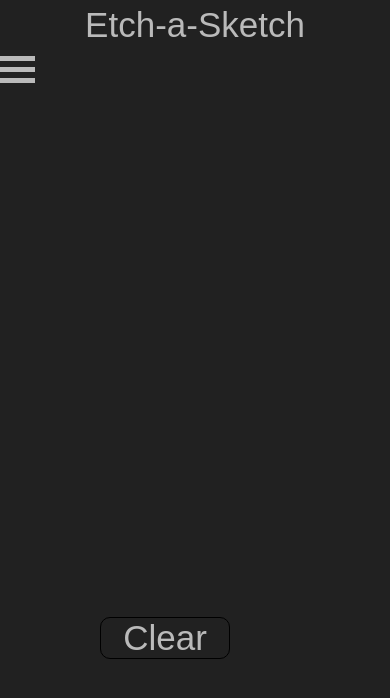
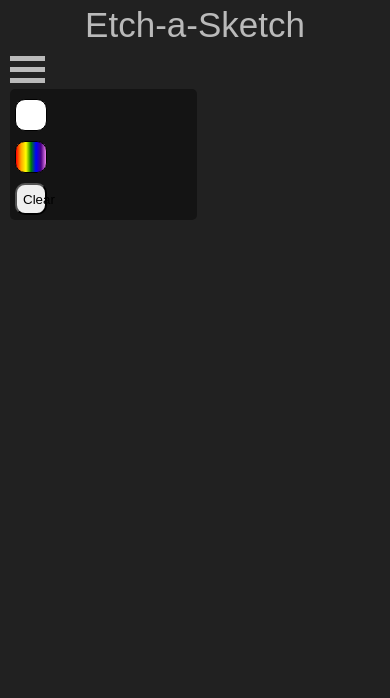
Before and after one commit to CptSnuffy/etch-a-sketch-odin-project, a plain HTML site: page index.html in a window 390 px wide. Shown: the top 698 px of the page. Drawn offline with Linux system fonts and the light colour scheme; a web font is replaced by a local one.

Commit message:
Hamburger menu setup need to anim menu contents

```diff
--- a/index.html
+++ b/index.html
@@ -17,12 +17,17 @@
         <div class='bar1'></div>
         <div class='bar2'></div>
         <div class='bar3'></div>
+        <li class='hamburgercontent'>
+            <button id='blackcolor'></button>
+            <button id='rgbcolor'></button>
+            <button id='resetbutton' onclick="reset()">Clear</button>
+        </li>
     </div>
     <div id='gridparent'>
         <!-- js will create more divs and place them here -->
     </div>
-    <div id='resetbutton'>
+    <!-- <div id='resetbutton'>
         Clear
-    </div>
+    </div> -->
 </body>
 </html>
--- a/script.js
+++ b/script.js
@@ -47,9 +47,9 @@
     }
 }
 
-let resetButton = document.getElementById('resetbutton');
+// let resetButton = document.getElementById('resetbutton');
 
-resetButton.onclick = () => {reset();};
+// resetButton.onclick = () => {reset();};
 
 
 setupGame();
--- a/style.css
+++ b/style.css
@@ -1,3 +1,4 @@
+
 body
 {
     font-family: 'Mochiy Pop P One', sans-serif;
@@ -17,10 +18,13 @@
 
 }
 
+/* CSS for hamburger menu animation */
+
 .hamburgermenu
 {
     display: inline-block;
     cursor: pointer;
+    margin-left: 10px;
 }
 
 .bar1, .bar2, .bar3
@@ -48,18 +52,48 @@
     -webkit-transform: rotate(45deg) translate(-8px, -8px);
     transform: rotate(45deg) translate(-8px, -8px);
 }
+/* CSS for hamburger menu contents */
+
+.hamburgercontent
+{
+    display: flex;
+    flex-flow: column;
+    background-color: #141414;
+    padding-right: 150px;
+    padding-bottom: 5px;
+    border-radius: 5px;
+}
+
+#blackcolor
+{
+    border: black solid 1px;
+    margin: 10px 0 0 5px;
+    width:32px;
+    height: 32px;
+    background-color: white;
+    border-radius: 10px;
+}
+
+#rgbcolor
+{
+    margin: 10px 0 0 5px;
+    border: black solid 1px;
+    width: 32px;
+    height: 32px;
+    background-image: linear-gradient(to left, violet, indigo, blue, green, yellow, orange, red);
+    border-radius: 10px;
+}
 
 #resetbutton
 {
-    position: absolute;
-    justify-content: center;
+    margin: 10px 0 0 5px;
+    width: 32px;
+    height: 32px;
     text-align: center;
-    color: #bababa;
-    border: 1px solid black;
     border-radius: 10px;
-    width: 128px;
-    margin-left: 100px;
 }
+
+/* CSS for creating the etch-a-sketch grid */
 
 #gridparent
 {
```
